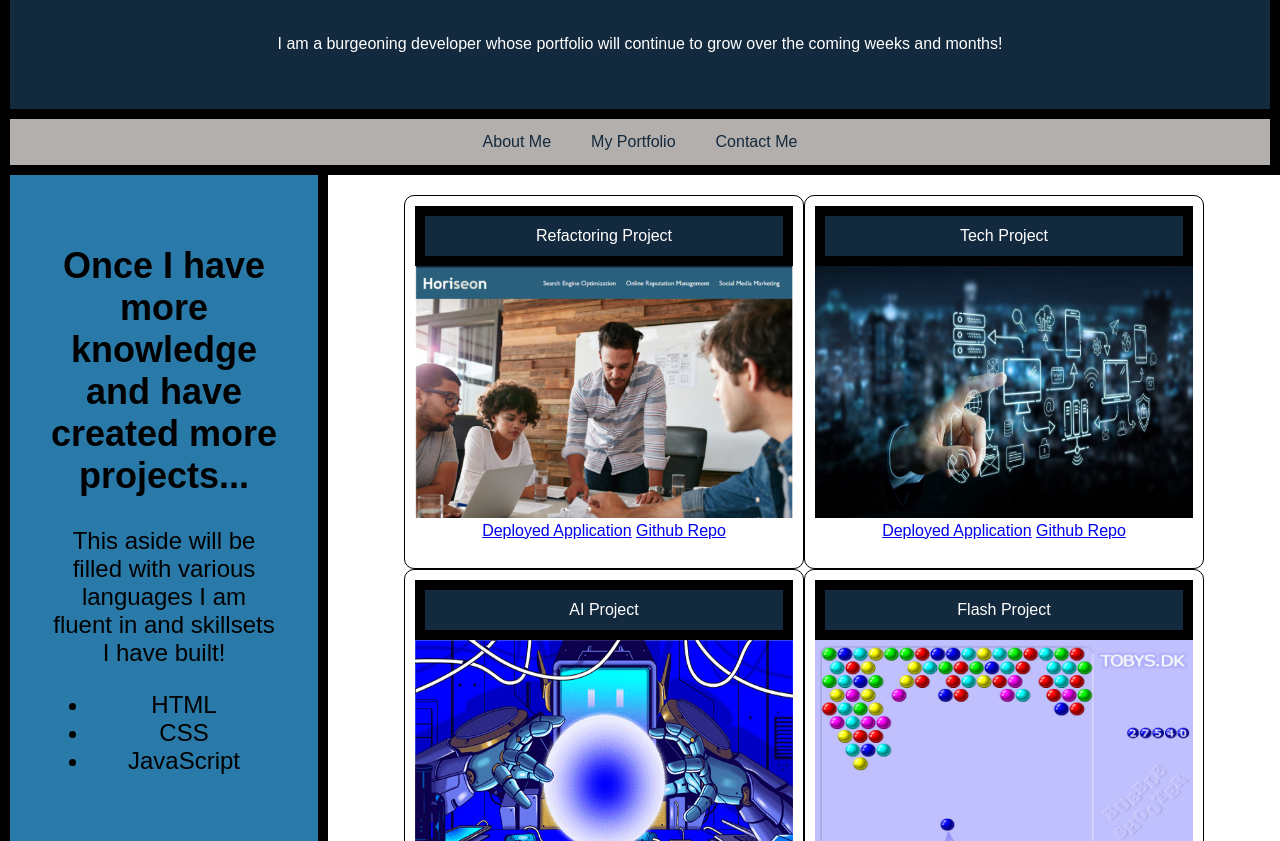
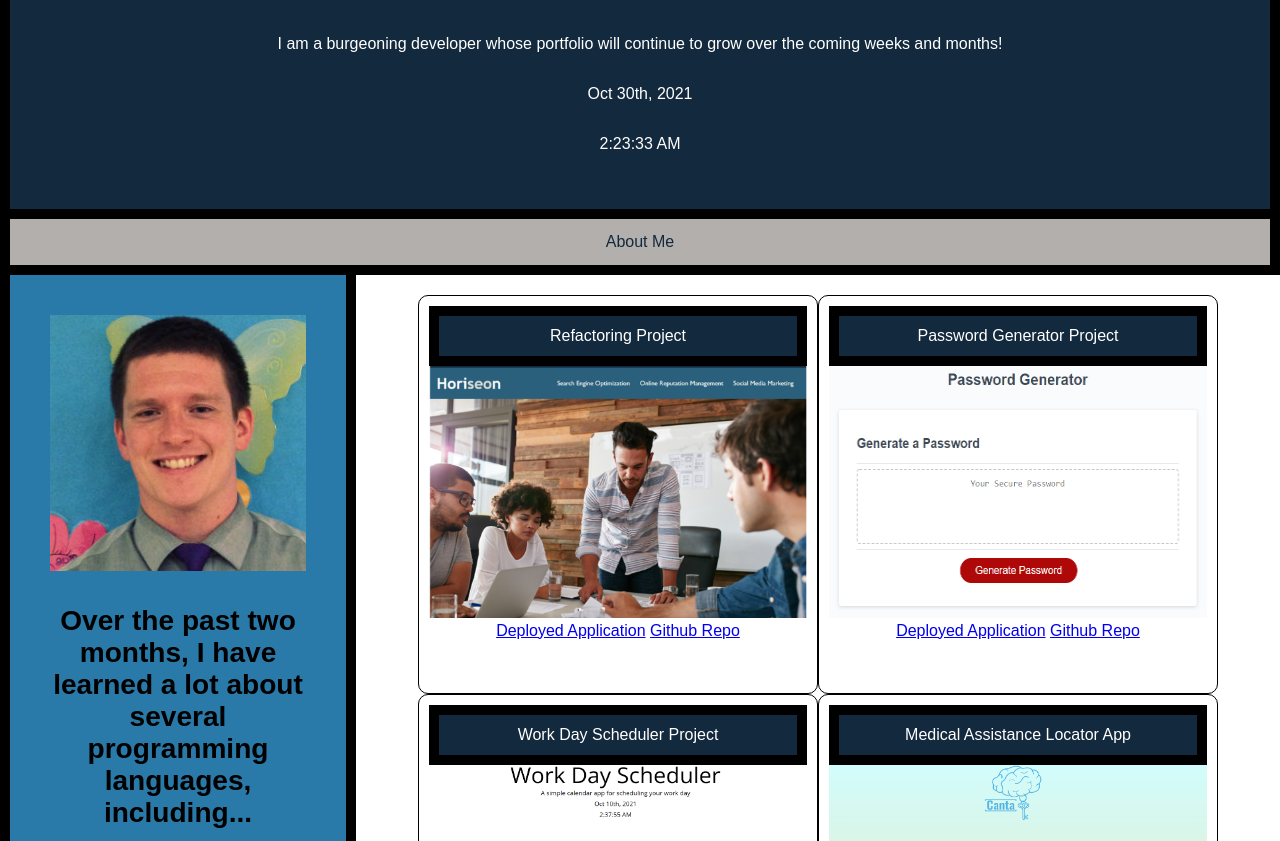
Before and after one commit to rmccallie/Portfolio-Project, a plain HTML site: page index.html in a window 1280 px wide. Shown: the part 111-952 px from the top of the page. Drawn offline with nearby package versions, Linux system fonts and the light colour scheme.

Commit message:
updated portfolio with recent projects, moment.js, photos, and updated readme

```diff
--- /dev/null
+++ b/assets/js/script.js
@@ -0,0 +1,8 @@
+// functions to display current date and time
+var today = moment();
+$('#currentDay').text(today.format('MMM Do, YYYY', true));
+    setInterval(update, 1000);
+
+function update() {
+    $('#currentTime').html(moment().format('LTS'));
+}
--- a/index.html
+++ b/index.html
@@ -9,36 +9,36 @@
   <body>
 
 
-
+<!-- header welcoming visitors to my page -->
     <header>
       <div id="absolute-box">
         Russ McCallie
       </div>
      <h1>Welcome to my portfolio page!</h1>
       <p>I am a burgeoning developer whose portfolio will continue to grow over the coming weeks and months!</p>
-
+      <p id="currentDay" class="lead"></p>
+      <p id="currentTime" class="lead"></p>
     </header>
 
-
+    <!-- navigation link placeholder for a future 'about me' page  -->
     <nav>
       <a href="#">About Me</a>
-      <a href="#">My Portfolio</a>
-      <a href="#">Contact Me</a>
     </nav>
 
 
     <main>
-
+      <!-- aside with a picture of myself and detailing coding skills/knowledge -->
       <aside>
-        <h2>Once I have more knowledge and have created more projects...</h2>
-        <p>This aside will be filled with various languages I am fluent in and skillsets I have built!</p>
+        <img src="assets/images/Myprofilepic.jpeg" alt="My Profile Pic">
+        <h3>Over the past two months, I have learned a lot about several programming languages, including...</h3>
         <ul>
           <li>HTML</li>
           <li>CSS</li>
           <li>JavaScript</li>
         </ul>
+        <p>as well as various types of APIs and tools, such as Moment and Node.</p>
       </aside>
-
+     <!-- section for completed and ongoing projects -->
       <div class="projects">
         <section class="card">
           <header>Refactoring Project</header>
@@ -51,38 +51,38 @@
         </section>
 
         <section class="card">
-          <header>Tech Project</header>
-          <img src="./assets/images/Tech.jpg" alt="Tech project"
+          <header>Password Generator Project</header>
+          <img src="assets/images/password-generator.png" alt="Password Generator"
             style="height: 251.67px;">
           <div style="text-align:center">
-            <a href="#" target="_blank">Deployed Application</a>
-            <a href="#" target="_blank">Github Repo</a>
+            <a href="https://rmccallie.github.io/Password-Generator-Project/" target="_blank">Deployed Application</a>
+            <a href="https://github.com/rmccallie/Password-Generator-Project" target="_blank">Github Repo</a>
           </div>
         </section>
 
         <section class="card">
-          <header>AI Project</header>
-          <img src="./assets/images/AI-proj.gif" alt="AI project"
+          <header>Work Day Scheduler Project</header>
+          <img src="assets/images/Work-Schedule-Example.PNG" alt="Work Day Scheduler"
             style="height: 251.67px;">
           <div style="text-align:center">
-            <a href="#" target="_blank">Deployed Application</a>
-            <a href="#" target="_blank">Github Repo</a>
+            <a href="https://rmccallie.github.io/Work-Day-Scheduler-Project/" target="_blank">Deployed Application</a>
+            <a href="https://github.com/rmccallie/Work-Day-Scheduler-Project" target="_blank">Github Repo</a>
           </div>
         </section>
+
         <section class="card">
-
-          <header>Flash Project</header>
-          <img src="./assets/images/Flash-game.jpg" alt="Flash project"
+          <header>Medical Assistance Locator App</header>
+          <img src="assets/images/Canta.PNG" alt="Canta"
             style="height: 251.67px;">
           <div style="text-align:center">
-            <a href="#" target="_blank">Deployed Application</a>
-            <a href="#" target="_blank">Github Repo</a>
+            <a href="https://kennedysam168.github.io/Group-Project-1/" target="_blank">Deployed Application</a>
+            <a href="https://github.com/kennedysam168/Group-Project-1" target="_blank">Github Repo</a>
           </div>
         </section>
       </div>
     </main>
 
-
+    <!-- contact information -->
     <footer>
       <h3>
         <ul>
@@ -95,5 +95,9 @@
         </ul>
       </h3>
     </footer>
+    <!-- scripts for jquery, moment.js, and external js file--> -->
+    <script src="https://cdnjs.cloudflare.com/ajax/libs/jquery/3.2.1/jquery.min.js"></script>
+    <script src="https://cdnjs.cloudflare.com/ajax/libs/moment.js/2.24.0/moment.min.js"></script>
+    <script src="assets/js/script.js"></script>
   </body>
 </html>
```
Also changed, not shown: assets/images/AI-proj.gif (deleted), assets/images/Canta.PNG (added), assets/images/Flash-game.jpg (deleted), assets/images/Myprofilepic.jpeg (added), assets/images/Tech.jpg (deleted), assets/images/Work-Schedule-Example.PNG (added), assets/images/camera.jpg (deleted), assets/images/password-generator.png (added), assets/images/tablet.jpg (deleted), assets/images/toilet-paper.jpg (deleted), assets/images/wooden-spoons.jpg (deleted), 2 other files.
